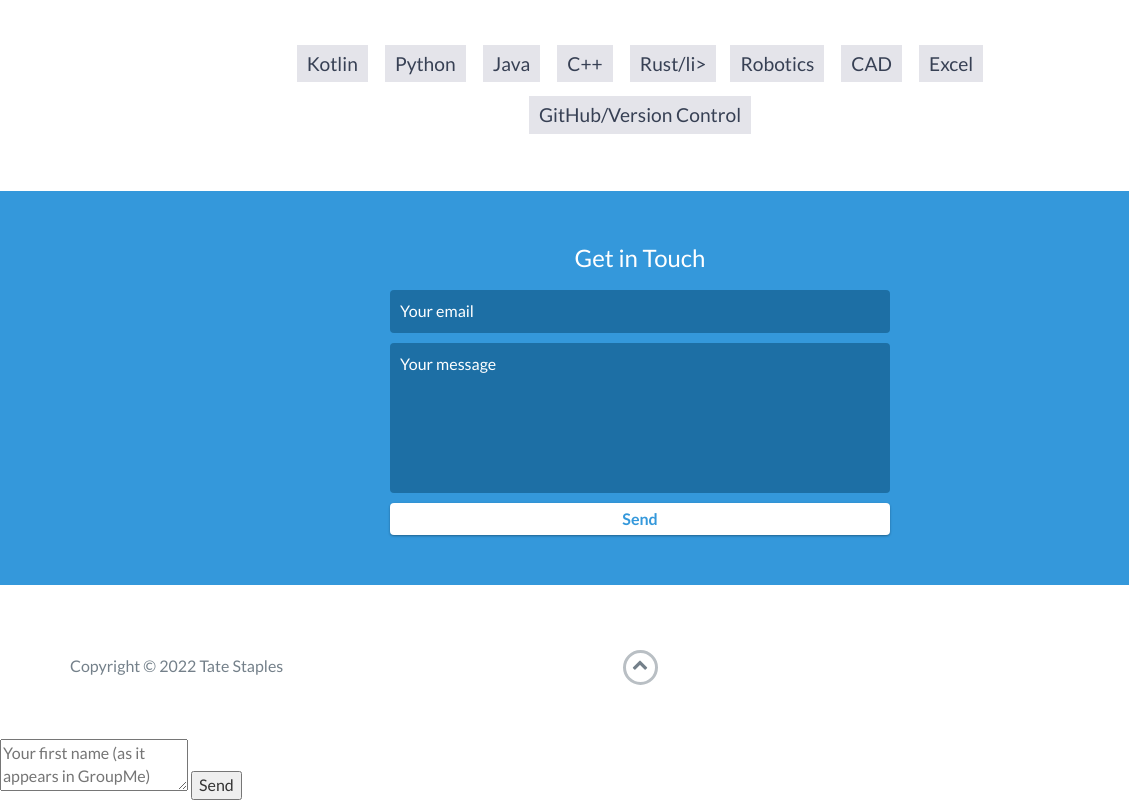
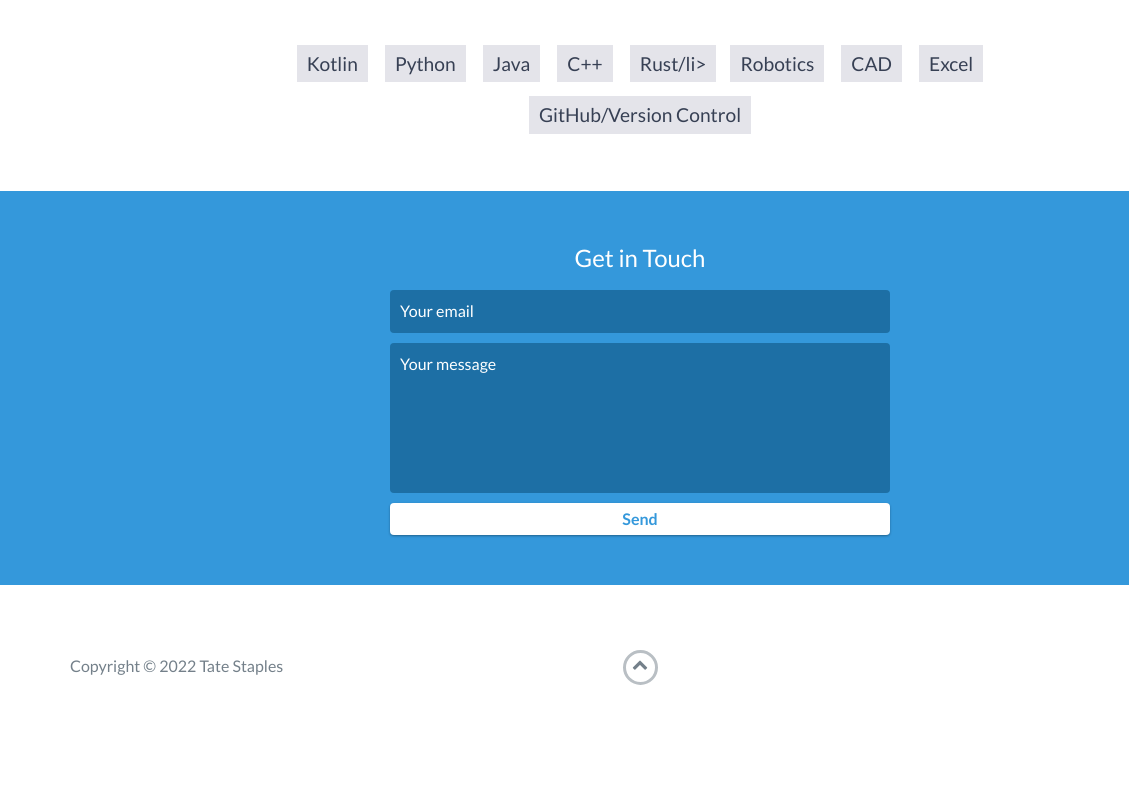
Before and after one commit to TateStaples/TateStaples.github.io, a website: page index.html in a window 1280 px wide. Shown: the part 3850-4650 px from the top of the page, 0-1129 px from the left. After the commit the page ends 4589 px from the top, so only its background shows below. Drawn offline with nearby package versions, Linux system fonts and the light colour scheme.

Commit message:
remove asasssins

```diff
--- a/content/assassins.json
+++ /dev/null
@@ -1 +0,0 @@
-{"original": ["ethan", "camila", "grace", "caleb", "kylie", "chris", "leyla", "juliette", "ainsley", "ishrit", "daniely", "hannah", "zoe", "sabina", "ryanm", "drew", "alexa", "zac", "nate", "vale", "willz", "anushka", "abhay", "danielz", "sabrina", "connor", "pram", "bella", "alyssa", "maya", "carter", "lizzie", "emily", "rachel", "maddie", "tate", "michael", "jane", "willm", "jimena", "tessa", "jean", "elliot", "chibuike", "otto", "emma", "john", "nabila", "dom", "jon", "camden", "erin", "ryans"]}
--- a/index.html
+++ b/index.html
@@ -355,38 +355,4 @@
     <script src="https://ajax.googleapis.com/ajax/libs/jquery/1.12.4/jquery.min.js"></script>
     <script src="js/scripts.min.js"></script>
 </body>
-<script>
-    async function getTarget() {
-        console.log(1);
-        const response = await fetch("./content/assassins.json");
-        const source = await response.json();
-        let list = source["original"];
-        let name = document.getElementById('name').value.toLowerCase().trim();
-        let index = list.indexOf(name);
-        let i2 = -1;
-        for (i=0; i<list.length; i++) {
-            let n = list[i]
-            if (name === n.substring(0, n.length-1)) {
-                i2 = i;
-                break;
-            }
-        }
-        if (index === -1) {
-            if (i2 === -1) {
-                alert("your name is not found in our database");
-            } else {
-                alert("Your name is shared by someone else. Add your last initial to clarify who you are (ie TateS)")
-            }
-        }
-        else {
-            let name = list[(index+1) % list.length];
-            if(name === "Jon") {name = "Jon Kupe"}
-            else if (name === "John") {name = "John Bloch"}
-            alert("Your target is " + name);
-        }
-        return true;
-    }
-</script>
-<textarea id="name" name="message" placeholder="Your first name (as it appears in GroupMe)" required></textarea>
-<button onclick="getTarget()">Send</button>
 </html>
```
